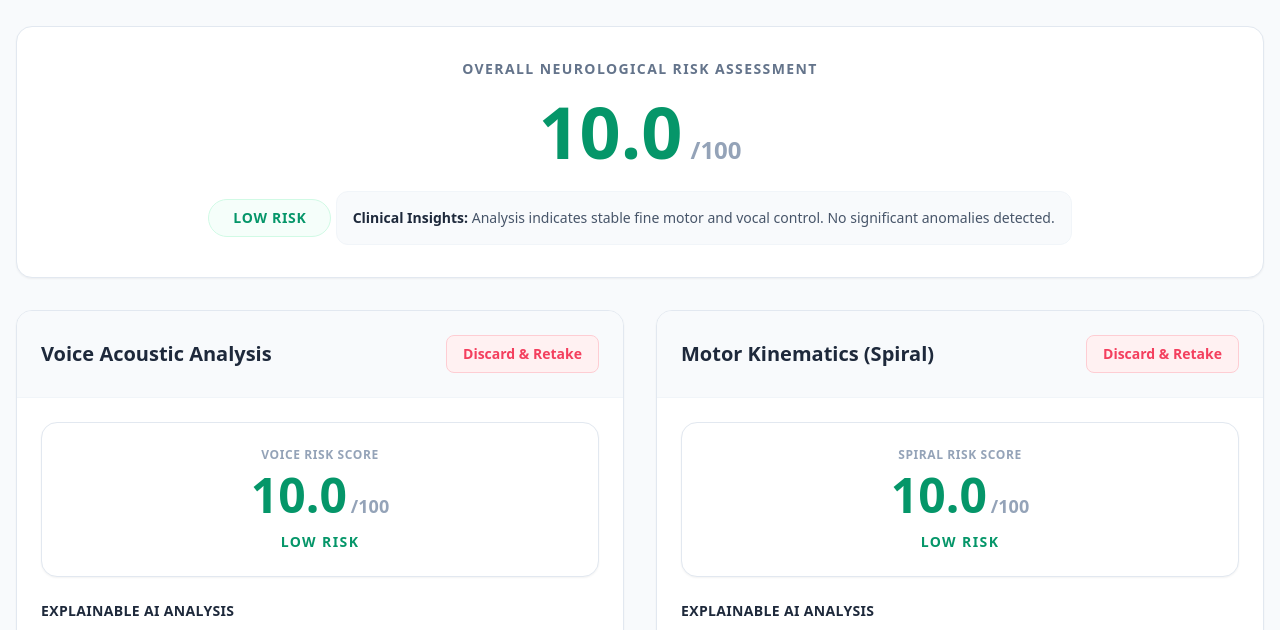
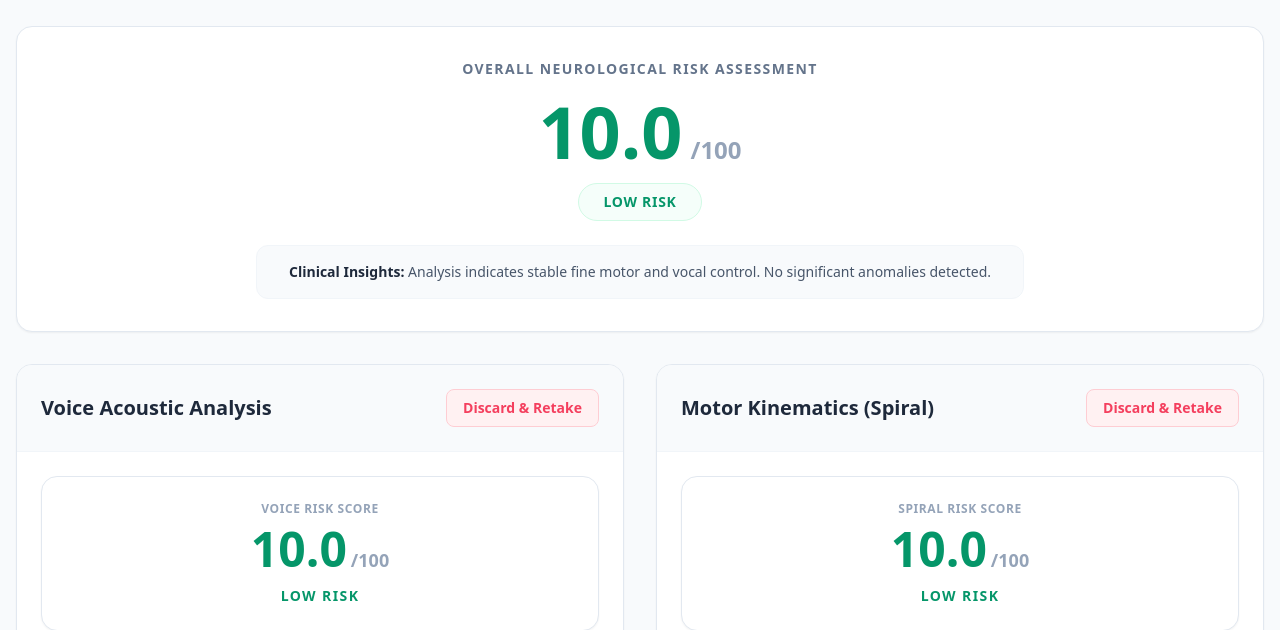
Before and after one commit to Sid72020123/NeuroScreen, a Flask app: page /session/ in a window 1280 px wide. Shown: the part 171-801 px from the top of the page. Run offline with Flask 3, Linux system fonts and the light colour scheme; a user stored in the database is signed in; tables that the repository leaves empty hold one stand-in row (values such as "Sample post"); some libraries are stand-ins or nearby versions.

Commit message:
Update session.html

```diff
--- a/app/templates/session.html
+++ b/app/templates/session.html
@@ -33,10 +33,9 @@
             class="mt-4 inline-block px-6 py-2 rounded-full text-sm font-bold uppercase tracking-wider border {{ session_record.final_score_classes.bg }} {{ session_record.final_score_classes.text }} {{ session_record.final_score_classes.border }}">
             {{ session_record.final_score_classes.name }}
         </p>
-        <div class="mt-6 p-4 bg-slate-50 rounded-xl inline-block max-w-3xl border border-slate-100">
+        <div class="mt-6 p-4 bg-slate-50 rounded-xl block mx-auto max-w-3xl border border-slate-100">
             <p class="text-slate-600 font-medium text-sm">
-                <span class="font-bold text-slate-800">Clinical Insights:</span> {{
-                clinical_data.clinical_interpretation }}
+                <span class="font-bold text-slate-800">Clinical Insights:</span> {{ clinical_data.clinical_interpretation }}
             </p>
         </div>
     </div>
```
